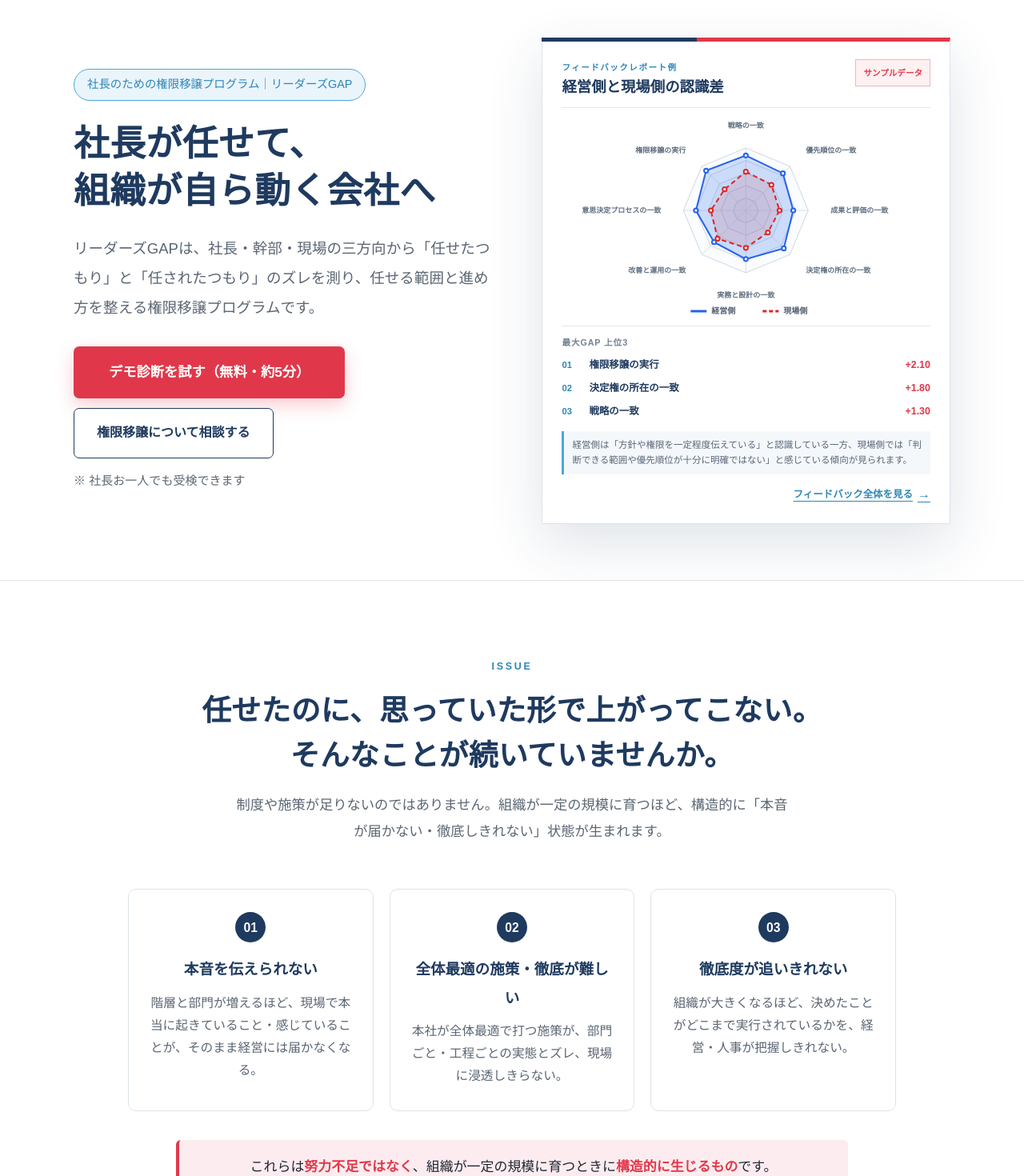
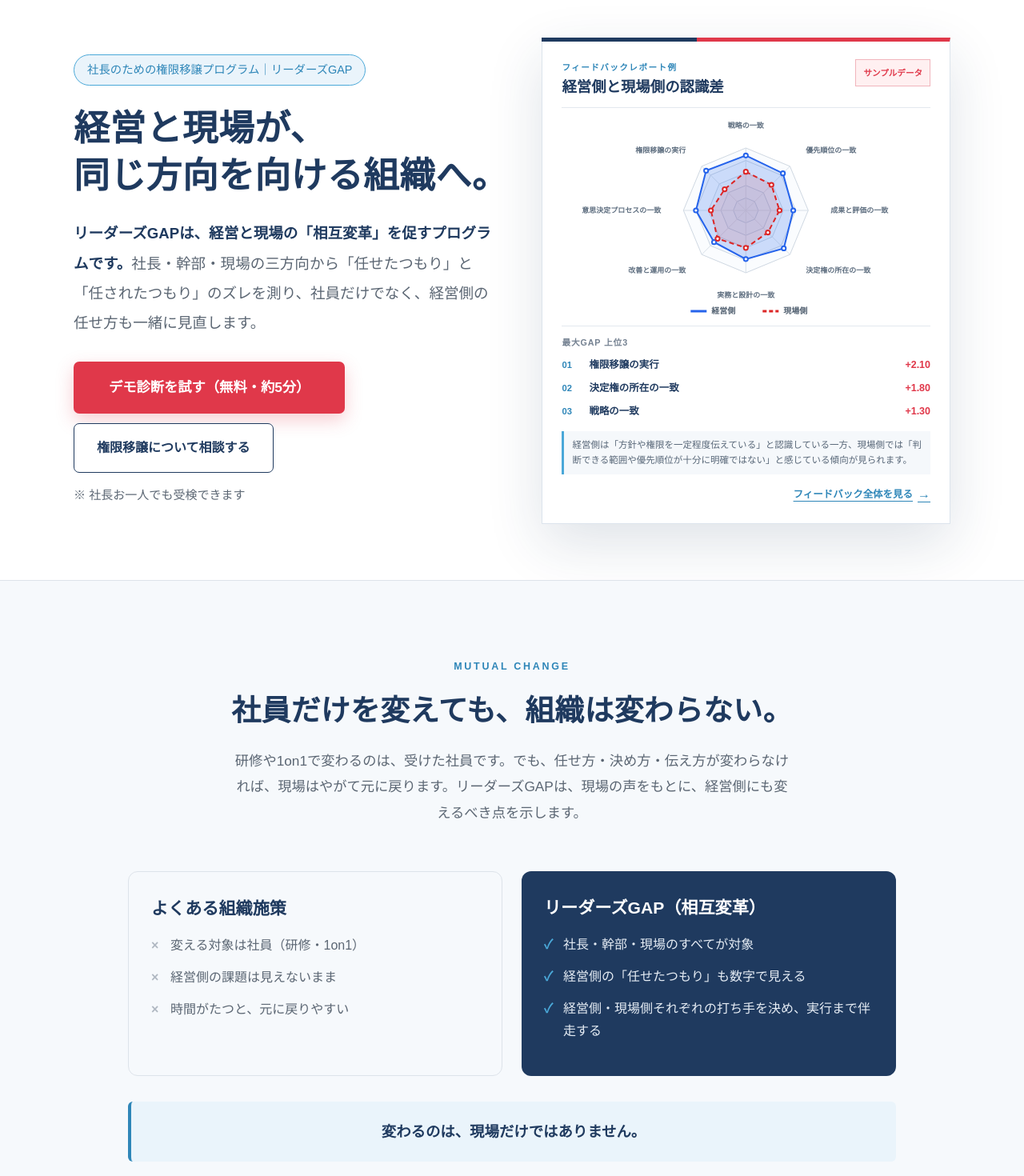
Before and after one commit to tworails-sato/leaders-gap, a Next.js app: page /sample in a window 1280 px wide. Shown: the part 80-1550 px from the top of the page at 80% size. Built offline with nearby package versions, Linux system fonts and the light colour scheme.

Commit message:
Add mutual change messaging to sample LP

```diff
--- a/app/globals.css
+++ b/app/globals.css
@@ -1430,6 +1430,11 @@ th {
   max-width: 900px;
 }
 
+.lgap-hero-copy strong {
+  color: var(--lgap-navy);
+  font-weight: 800;
+}
+
 .lgap-hero-main {
   max-width: 1080px;
 }
@@ -2118,6 +2123,12 @@ th {
 .lgap-case-actions {
   border-radius: 12px;
   padding: 28px 32px;
+}
+
+.lgap-case-insight {
+  margin-bottom: 24px;
+  margin-top: 0;
+  max-width: none;
 }
 
 .lgap-ca-head {
--- a/app/sample/page.tsx
+++ b/app/sample/page.tsx
@@ -58,6 +58,18 @@ const leadersGapItems = [
   "層の間・部門の間に生じる\"認識のズレ\"そのものを論点化",
   "組織全体で取り組める打ち手を提案する",
   "任せきりにせず、実行・定着まで伴走する"
+];
+
+const commonInitiativeItems = [
+  "変える対象は社員（研修・1on1）",
+  "経営側の課題は見えないまま",
+  "時間がたつと、元に戻りやすい"
+];
+
+const mutualChangeItems = [
+  "社長・幹部・現場のすべてが対象",
+  "経営側の「任せたつもり」も数字で見える",
+  "経営側・現場側それぞれの打ち手を決め、実行まで伴走する"
 ];
 
 const themes = [
@@ -121,9 +133,9 @@ export default function SampleLandingPage() {
         <div className="lgap-wrap lgap-hero-grid">
           <div className="lgap-hero-content">
             <div className="lgap-tag">社長のための権限移譲プログラム｜リーダーズGAP</div>
-            <h1>社長が任せて、<br />組織が自ら動く会社へ</h1>
+            <h1>経営と現場が、<br />同じ方向を向ける組織へ。</h1>
             <p className="lgap-hero-copy">
-              リーダーズGAPは、社長・幹部・現場の三方向から「任せたつもり」と「任されたつもり」のズレを測り、任せる範囲と進め方を整える権限移譲プログラムです。
+              <strong>リーダーズGAPは、経営と現場の「相互変革」を促すプログラムです。</strong>社長・幹部・現場の三方向から「任せたつもり」と「任されたつもり」のズレを測り、社員だけでなく、経営側の任せ方も一緒に見直します。
             </p>
             <div className="lgap-hero-actions">
               <a href={demoAssessmentUrl} className="lgap-btn-primary">デモ診断を試す（無料・約5分）</a>
@@ -149,6 +161,18 @@ export default function SampleLandingPage() {
           </aside>
         </div>
       </section>
+
+      <section className="lgap-sec lgap-gray">
+        <div className="lgap-wrap">
+          <SectionHead eyebrow="Mutual Change" title="社員だけを変えても、組織は変わらない。" lead="研修や1on1で変わるのは、受けた社員です。でも、任せ方・決め方・伝え方が変わらなければ、現場はやがて元に戻ります。リーダーズGAPは、現場の声をもとに、経営側にも変えるべき点を示します。" />
+          <div className="lgap-vs">
+            <AssessmentColumn title="よくある組織施策" items={commonInitiativeItems} tone="old" />
+            <AssessmentColumn title="リーダーズGAP（相互変革）" items={mutualChangeItems} tone="new" />
+          </div>
+          <div className="lgap-vs-concl">変わるのは、現場だけではありません。</div>
+        </div>
+      </section>
+
       <section className="lgap-sec">
         <div className="lgap-wrap">
           <SectionHead eyebrow="Issue" title={<>任せたのに、思っていた形で上がってこない。<br />そんなことが続いていませんか。</>} lead="制度や施策が足りないのではありません。組織が一定の規模に育つほど、構造的に「本音が届かない・徹底しきれない」状態が生まれます。" />
@@ -308,6 +332,7 @@ export default function SampleLandingPage() {
                 経営陣ならびに全店舗で約20名にインタビューと診断を実施。結果、経営陣が感じていた課題とは異なり、若手は業務にやりがいを感じており、むしろ長期的に働きたいという声が多かった。一方、3年目（主任・店長クラス）で大きくエンゲージメントが低下していることが判明。「自分がマネジメントになっても、若手への見せられ方が描けていない」という、長期を見越した若手育成の仕組みづくりが優先課題と分かった。
               </CaseBlock>
             </div>
+            <div className="lgap-issue-note lgap-case-insight"><strong>経営陣が想定していた課題と、実際の課題は違っていました。打ち手は、現場の研修だけでなく、経営陣との全員面談や店舗への権限委譲など、経営側の動きにも及びました。</strong></div>
             <div className="lgap-case-actions">
               <div className="lgap-ca-head">結果とアクション</div>
               <div className="lgap-ca-grid">
@@ -399,10 +424,10 @@ function SectionHead({ eyebrow, title, lead }: { eyebrow: string; title: React.R
   );
 }
 
-function AssessmentColumn({ title, badge, items, tone }: { title: string; badge: string; items: string[]; tone: "old" | "new" }) {
+function AssessmentColumn({ title, badge, items, tone }: { title: string; badge?: string; items: string[]; tone: "old" | "new" }) {
   return (
     <div className={`lgap-vs-col lgap-vs-${tone}`}>
-      <span className="lgap-vs-badge">{badge}</span>
+      {badge ? <span className="lgap-vs-badge">{badge}</span> : null}
       <h3>{title}</h3>
       <ul>
         {items.map((item) => <li key={item}>{item}</li>)}
```
